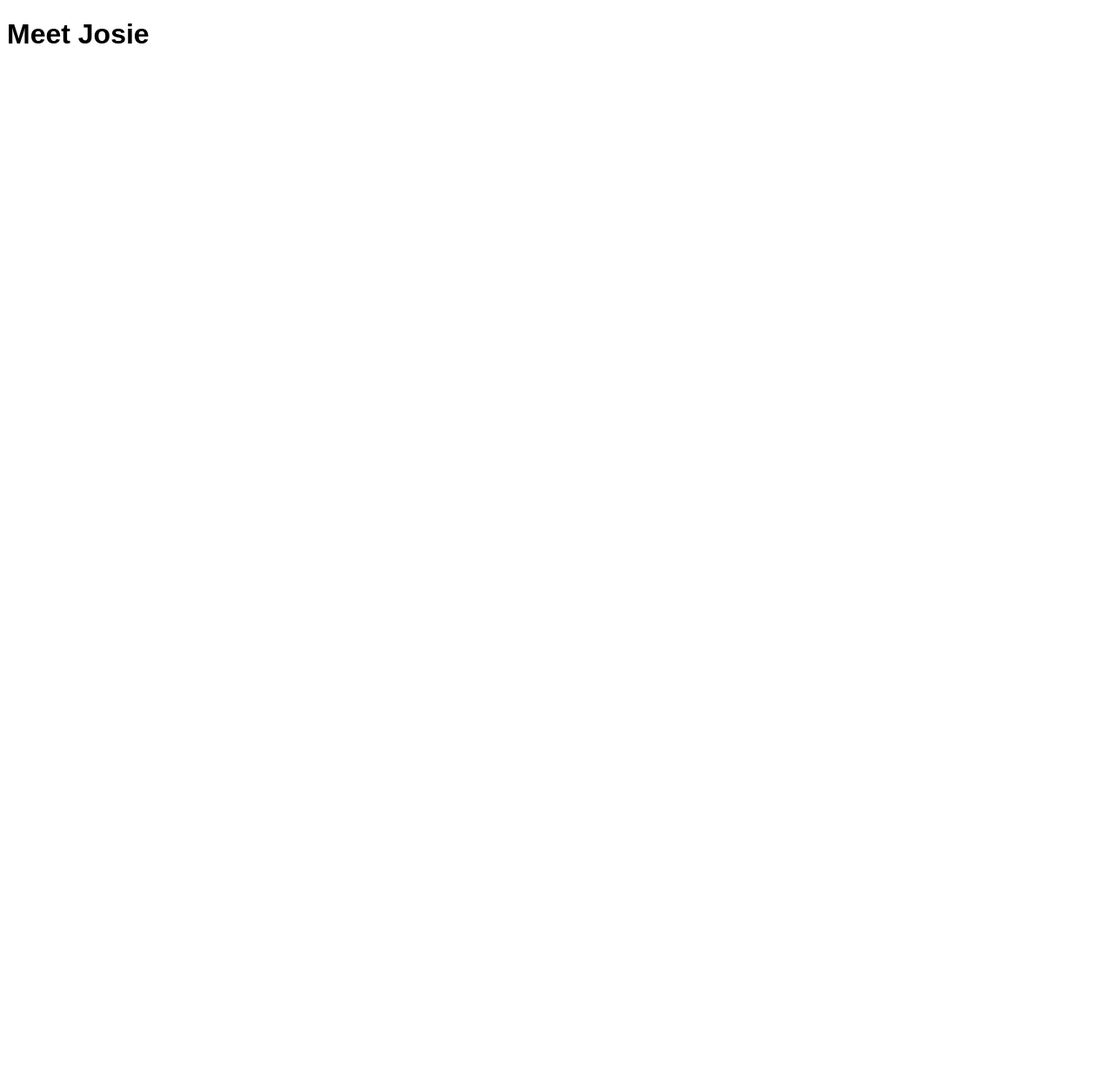
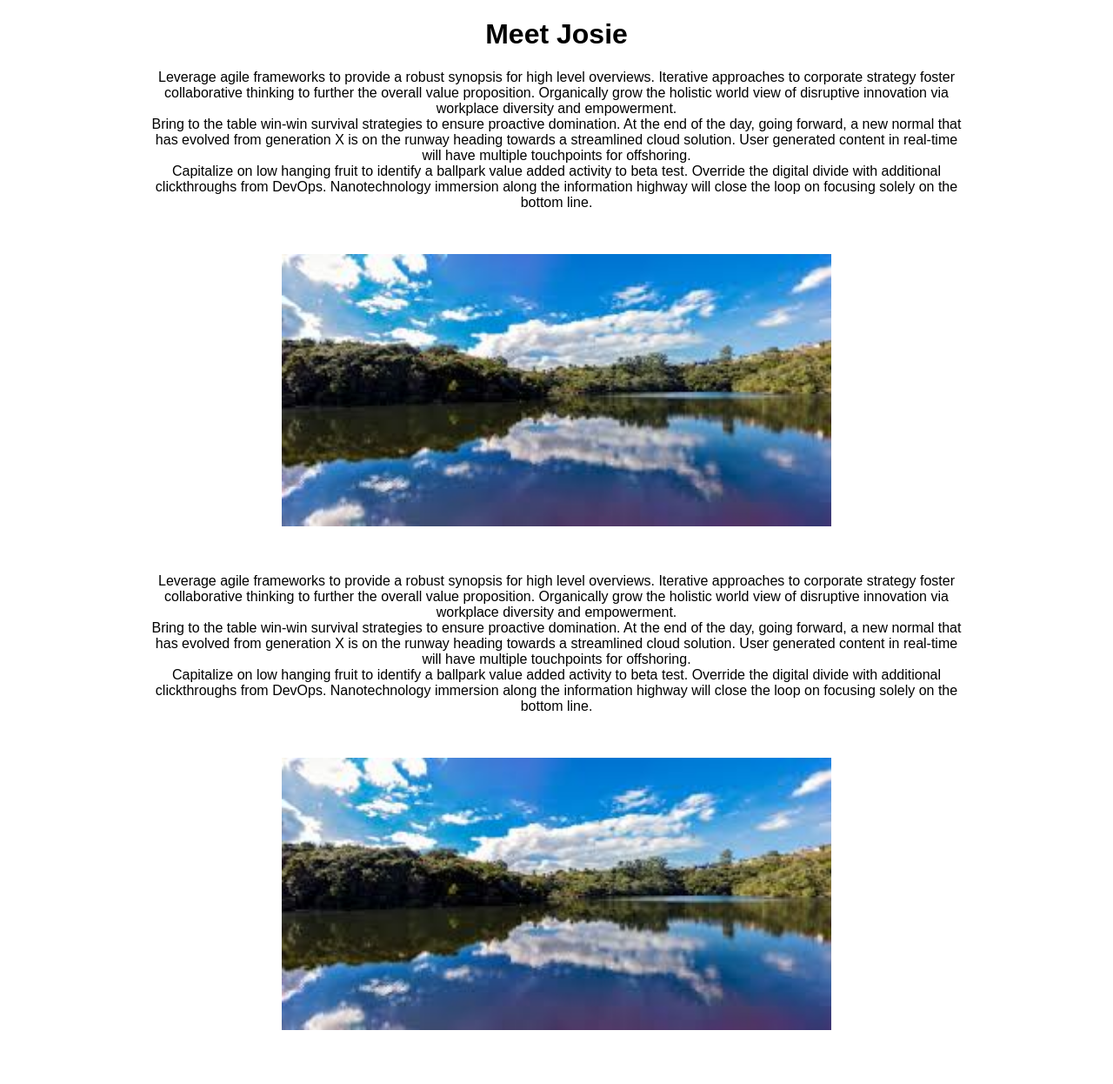
Before and after one commit to rhubarb0130/josie_website, a Flask app: page / in a window 1280 px wide. Before the commit the page is almost empty. Shown: the whole page at 87% size. Before the commit the page ends 50 px from the top, so only its background shows below. Run offline with Flask 2, Linux system fonts and the light colour scheme; some libraries are stand-ins or nearby versions.

Commit message:
Add Basic HTML, JavaScript, and CSS

```diff
--- a/app.py
+++ b/app.py
@@ -10,4 +10,4 @@ app = Flask(__name__)
 app.add_url_rule('/', view_func=MainIndex.as_view('main_index'))
 
 if __name__ == "__main__":
-    app.run(port=5000, debug=True)
+    app.run(host='0.0.0.0', port=5000, debug=True)
--- a/static/javascript/main.js
+++ b/static/javascript/main.js
@@ -1 +1,18 @@
 console.log('working');
+
+$(window).on("load",function() {
+  $(window).scroll(function() {
+    var windowBottom = $(this).scrollTop() + $(this).innerHeight();
+    $(".fade").each(function() {
+      /* Check the location of each desired element */
+      var objectBottom = $(this).offset().top + $(this).outerHeight();
+
+      /* If the element is completely within bounds of the window, fade it in */
+      if (objectBottom < windowBottom) { //object comes into view (scrolling down)
+        if ($(this).css("opacity")==0) {$(this).fadeTo(500,1);}
+      } else { //object goes out of view (scrolling up)
+        if ($(this).css("opacity")==1) {$(this).fadeTo(500,0);}
+      }
+    });
+  }).scroll(); //invoke scroll-handler on page-load
+});
--- a/static/styles/mainstyle.css
+++ b/static/styles/mainstyle.css
@@ -1,3 +1,13 @@
 *{
     font-family: Arial;
 }
+
+p{
+ margin:auto;
+ width:75%;
+ text-align:center;
+}
+.fade {
+  margin: 50px;
+  padding: 50px;
+}
--- a/templates/Main_Index.html
+++ b/templates/Main_Index.html
@@ -4,11 +4,39 @@
     <meta charset="UTF-8">
     <title>Meet Josie</title>
     <link rel="stylesheet" type="text/css" href="{{ url_for('static',filename='styles/mainstyle.css') }}">
-    <script type="text/javascript" src="{{ url_for('static', filename='javascript/main.js') }}"></script>
+    <script src="https://ajax.googleapis.com/ajax/libs/jquery/1.7.1/jquery.min.js"></script>
 
     <link rel="shortcut icon" type="image/png" href="static/images/ATTA_Bulb.png">
 </head>
 <body>
-<h1>Meet Josie</h1>
+
+<h1 style="text-align:center;">Meet Josie</h1>
+<p>Leverage agile frameworks to provide a robust synopsis for high level overviews. Iterative approaches to corporate
+    strategy foster collaborative thinking to further the overall value proposition. Organically grow the holistic world
+    view of disruptive innovation via workplace diversity and empowerment.</p>
+
+<p>Bring to the table win-win survival strategies to ensure proactive domination. At the end of the day, going forward,
+    a new normal that has evolved from generation X is on the runway heading towards a streamlined cloud solution.
+    User generated content in real-time will have multiple touchpoints for offshoring.</p>
+
+<p>Capitalize on low hanging fruit to identify a ballpark value added activity to beta test. Override the digital divide
+    with additional clickthroughs from DevOps. Nanotechnology immersion along the information highway will close the
+    loop on focusing solely on the bottom line.</p>
+
+<div class="fade" style="width:50%;margin:auto;">
+    <img  style="width:100%;" src="static/images/download.jpg" alt="Pretty Landscape">
+</div>
+
+<p>Leverage agile frameworks to provide a robust synopsis for high level overviews. Iterative approaches to corporate strategy foster collaborative thinking to further the overall value proposition. Organically grow the holistic world view of disruptive innovation via workplace diversity and empowerment.
+<br>
+Bring to the table win-win survival strategies to ensure proactive domination. At the end of the day, going forward, a new normal that has evolved from generation X is on the runway heading towards a streamlined cloud solution. User generated content in real-time will have multiple touchpoints for offshoring.
+<br>
+Capitalize on low hanging fruit to identify a ballpark value added activity to beta test. Override the digital divide with additional clickthroughs from DevOps. Nanotechnology immersion along the information highway will close the loop on focusing solely on the bottom line.</p>
+
+ <div class="fade" style="width:50%; margin:auto;">
+    <img  style="width:100%;" src="static/images/download.jpg" alt="Pretty Landscape">
+</div>
+
 </body>
+<script type="text/javascript" src="{{ url_for('static', filename='javascript/main.js') }}"></script>
 </html>
```
Also changed, not shown: static/images/download.jpg (added), web_pages/main_navigation.py (line endings or trailing spaces).
